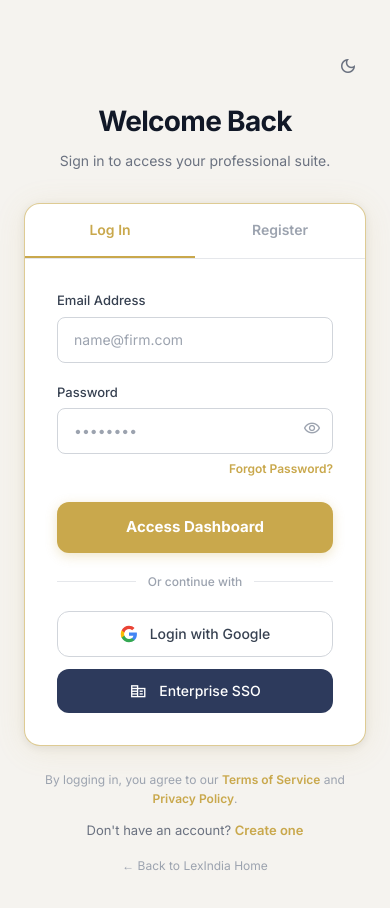
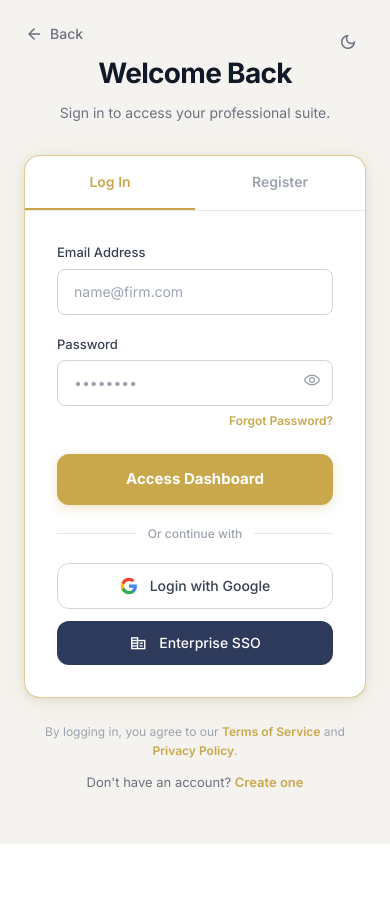
Before and after one commit to Dharmi-456-design/indian_law_penal_code_patel_dharmi, a React (Vite) app in the folder frontend/: page /login in a window 390 px wide. Shown: the top 908 px of the page. After the commit the page ends 844 px from the top, so only its background shows below. Built offline with nearby package versions, Linux system fonts and the light colour scheme; no server answers.

Commit message:
dd back navigation buttons and fix vscode css warning

```diff
--- a/frontend/src/pages/public/Login.jsx
+++ b/frontend/src/pages/public/Login.jsx
@@ -60,7 +60,9 @@ const Login = () => {
 
         <div className="relative z-10">
           <div className="flex justify-between items-start mb-8">
-            <span className="material-symbols-outlined text-[#c9a84c]" style={{ fontSize: '26px', fontVariationSettings: "'FILL' 1, 'wght' 500" }}>gavel</span>
+            <Link to="/" className="hover:opacity-80 transition-opacity" aria-label="Go to Home">
+              <span className="material-symbols-outlined text-[#c9a84c]" style={{ fontSize: '26px', fontVariationSettings: "'FILL' 1, 'wght' 500" }}>gavel</span>
+            </Link>
             <button onClick={() => setDark(!dark)} id="theme-toggle-login" className="w-9 h-9 flex items-center justify-center rounded-full bg-white/10 hover:bg-white/20 transition-colors" aria-label="Toggle theme">
               <span className="material-symbols-outlined text-white" style={{ fontSize: '18px' }}>{dark ? 'light_mode' : 'dark_mode'}</span>
             </button>
@@ -76,8 +78,16 @@ const Login = () => {
       </div>
 
       {/* ── RIGHT FORM PANEL ── */}
-      <div className="flex-1 flex flex-col items-center justify-center px-6 py-12">
-        <div className="md:hidden w-full max-w-[420px] flex justify-end mb-4">
+      <div className="flex-1 flex flex-col items-center justify-center px-6 py-12 relative">
+
+        {/* Back Button */}
+        <Link to="/" className="absolute top-6 left-6 md:top-8 md:left-8 flex items-center gap-1.5 text-sm font-medium text-[#6b7280] dark:text-[#9ca3af] hover:text-[#111827] dark:hover:text-white transition-colors">
+          <span className="material-symbols-outlined" style={{ fontSize: '20px' }}>arrow_back</span>
+          Back
+        </Link>
+
+        {/* Mobile theme toggle */}
+        <div className="md:hidden w-full max-w-[420px] flex justify-end mb-4 absolute top-6 right-6">
           <button onClick={() => setDark(!dark)} className="w-9 h-9 flex items-center justify-center rounded-full hover:bg-[#f3f4f6] dark:hover:bg-[#1d2021] transition-colors">
             <span className="material-symbols-outlined text-[#6b7280] dark:text-[#9ca3af]" style={{ fontSize: '20px' }}>{dark ? 'light_mode' : 'dark_mode'}</span>
           </button>
@@ -171,11 +181,6 @@ const Login = () => {
           <p className="text-center text-[13px] text-[#6b7280] dark:text-[#9ca3af] mt-3">
             Don't have an account? <Link to="/register" className="text-[#c9a84c] dark:text-[#a78bfa] font-semibold hover:underline underline-offset-2">Create one</Link>
           </p>
-          <p className="text-center mt-3">
-            <Link to="/" className="text-[12px] text-[#9ca3af] hover:text-[#6b7280] dark:hover:text-[#d1d5db] hover:underline underline-offset-2 transition-colors">
-              ← Back to LexIndia Home
-            </Link>
-          </p>
         </div>
       </div>
     </div>
--- a/frontend/src/pages/public/Register.jsx
+++ b/frontend/src/pages/public/Register.jsx
@@ -69,7 +69,9 @@ const Register = () => {
 
         <div className="relative z-10">
           <div className="flex justify-between items-start mb-8">
-            <span className="material-symbols-outlined text-[#c9a84c]" style={{ fontSize: '26px', fontVariationSettings: "'FILL' 1, 'wght' 500" }}>gavel</span>
+            <Link to="/" className="hover:opacity-80 transition-opacity" aria-label="Go to Home">
+              <span className="material-symbols-outlined text-[#c9a84c]" style={{ fontSize: '26px', fontVariationSettings: "'FILL' 1, 'wght' 500" }}>gavel</span>
+            </Link>
             <button onClick={() => setDark(!dark)} id="theme-toggle-register" className="w-9 h-9 flex items-center justify-center rounded-full bg-white/10 hover:bg-white/20 transition-colors" aria-label="Toggle theme">
               <span className="material-symbols-outlined text-white" style={{ fontSize: '18px' }}>{dark ? 'light_mode' : 'dark_mode'}</span>
             </button>
@@ -95,8 +97,16 @@ const Register = () => {
       </div>
 
       {/* ── RIGHT FORM PANEL ── */}
-      <div className="flex-1 flex flex-col items-center justify-center px-6 py-12">
-        <div className="md:hidden w-full max-w-[420px] flex justify-end mb-4">
+      <div className="flex-1 flex flex-col items-center justify-center px-6 py-12 relative">
+
+        {/* Back Button */}
+        <Link to="/" className="absolute top-6 left-6 md:top-8 md:left-8 flex items-center gap-1.5 text-sm font-medium text-[#6b7280] dark:text-[#9ca3af] hover:text-[#111827] dark:hover:text-white transition-colors">
+          <span className="material-symbols-outlined" style={{ fontSize: '20px' }}>arrow_back</span>
+          Back
+        </Link>
+
+        {/* Mobile theme toggle */}
+        <div className="md:hidden w-full max-w-[420px] flex justify-end mb-4 absolute top-6 right-6">
           <button onClick={() => setDark(!dark)} className="w-9 h-9 flex items-center justify-center rounded-full hover:bg-[#f3f4f6] dark:hover:bg-[#1d2021] transition-colors">
             <span className="material-symbols-outlined text-[#6b7280] dark:text-[#9ca3af]" style={{ fontSize: '20px' }}>{dark ? 'light_mode' : 'dark_mode'}</span>
           </button>
```
